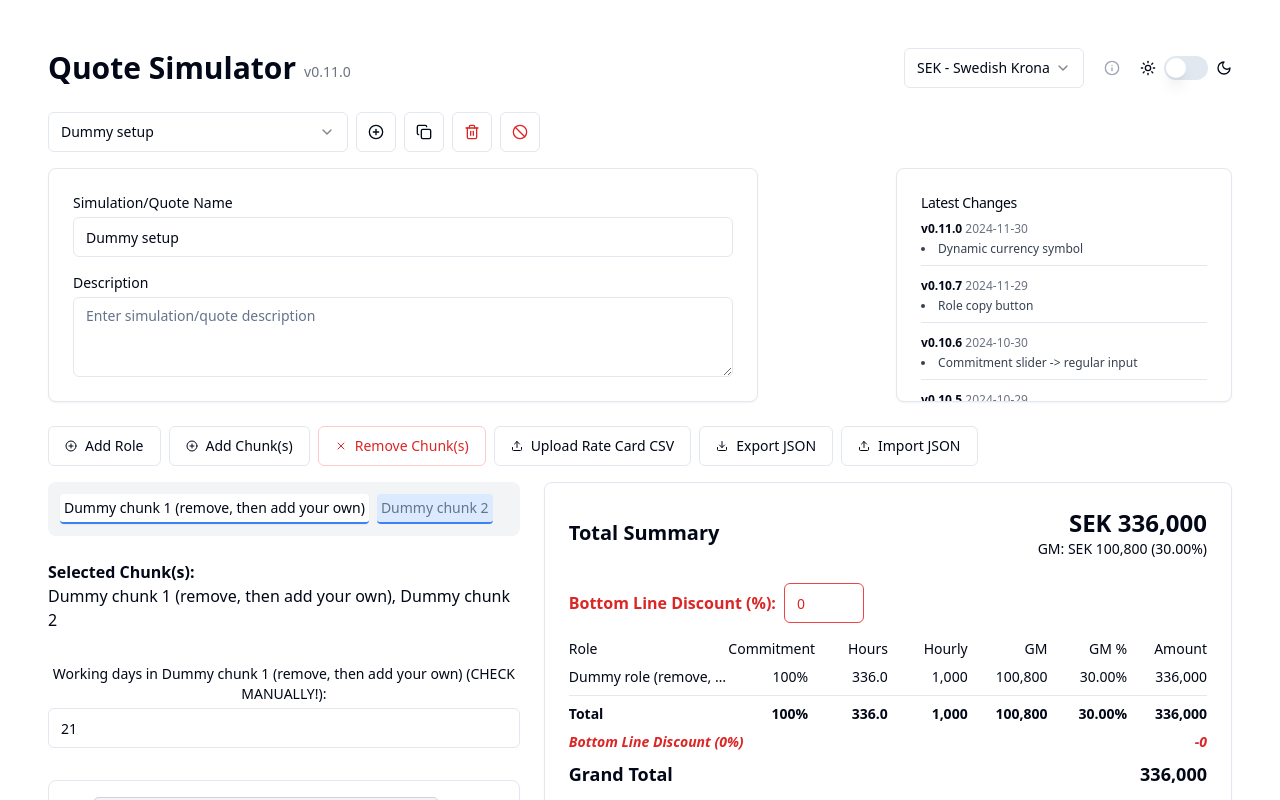
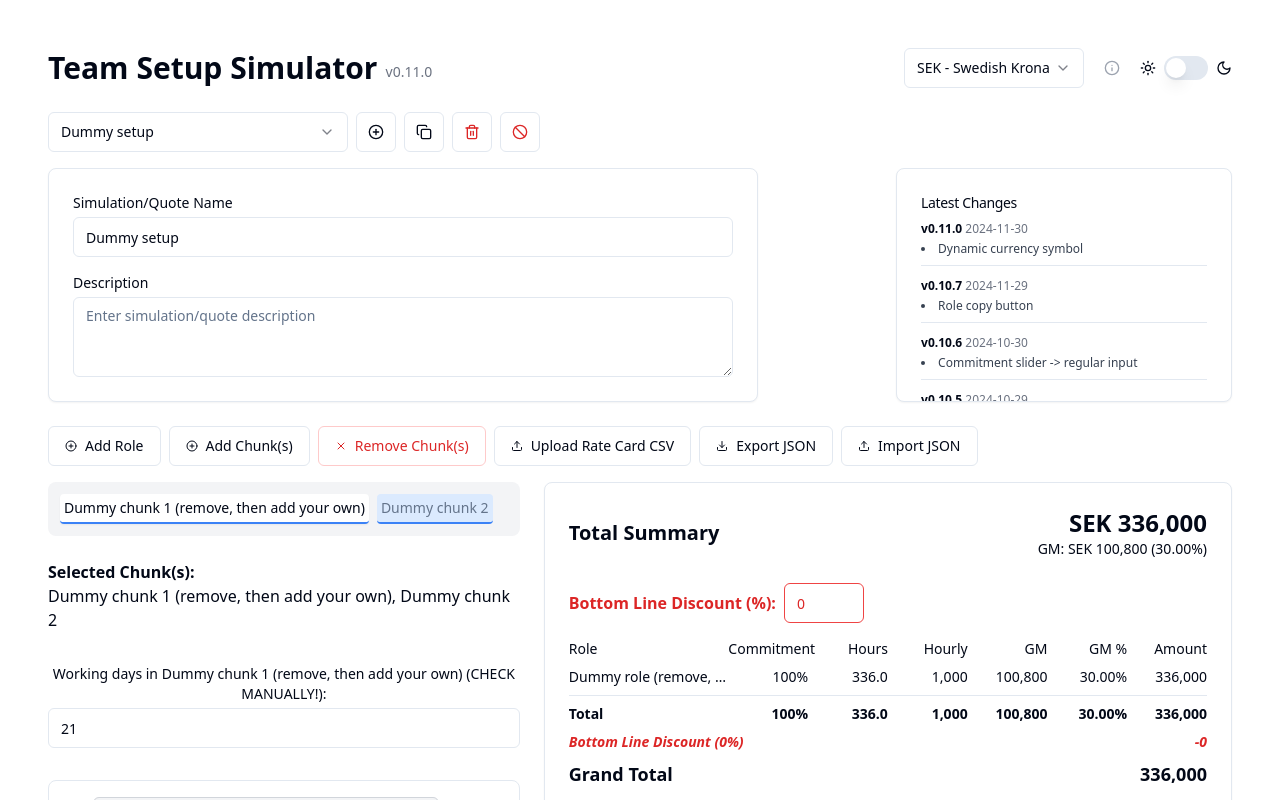
Before and after one commit to anders-brunoson/quotecalc, a React (Vite) app: page / in a window 1280 px wide. Shown: the top 800 px of the page. Built offline with nearby package versions, Linux system fonts and the light colour scheme.

Commit message:
Fix for delete last setup -> reinit

```diff
--- a/src/components/BudgetCalculator.jsx
+++ b/src/components/BudgetCalculator.jsx
@@ -629,6 +629,13 @@ const QuoteCalculator = () => {
   const deleteSetup = (setupId) => {
     setSetups((prevSetups) => {
       const newSetups = prevSetups.filter((setup) => setup.id !== setupId);
+
+      // If this was the last setup, wipe everything and start fresh
+      if (newSetups.length === 0) {
+        wipeStorage();
+        return newSetups;
+      }
+
       localStorage.setItem("quoteSetups", JSON.stringify(newSetups));
       return newSetups;
     });
@@ -1503,7 +1510,7 @@ const QuoteCalculator = () => {
         {/* Header row */}
         <div className="flex justify-between items-center mb-6">
           <div className="flex items-center gap-2">
-            <h1 className="text-3xl font-bold">Quote Simulator</h1>
+            <h1 className="text-3xl font-bold">Team Setup Simulator</h1>
             <span className="text-sm text-gray-500 mt-2">v{version}</span>
           </div>{" "}
           <div className="flex items-center space-x-2">
@@ -1819,7 +1826,7 @@ const QuoteCalculator = () => {
               <h3 className="font-semibold">Selected Chunk(s):</h3>
               <p>
                 {chunks.length === 0
-                  ? "No chunks added yet. Click 'Add Chunk(s)' to get started."
+                  ? "No chunks added yet. Click 'Add Chunk(s)' to get started. Or upload an existing setup with the Import JSON button."
                   : selectedChunks.map(capitalize).join(", ") || "None"}
               </p>
             </div>
```
